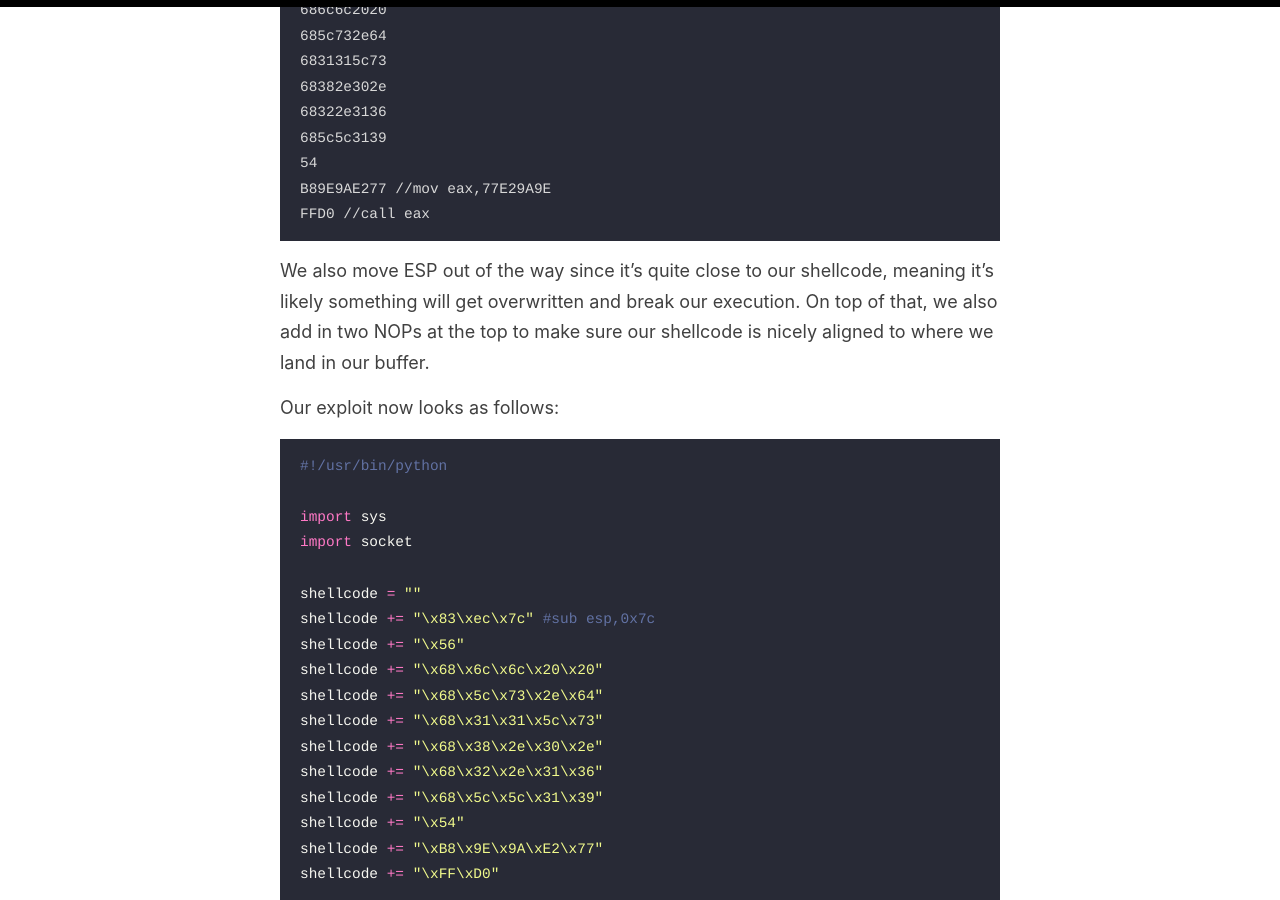
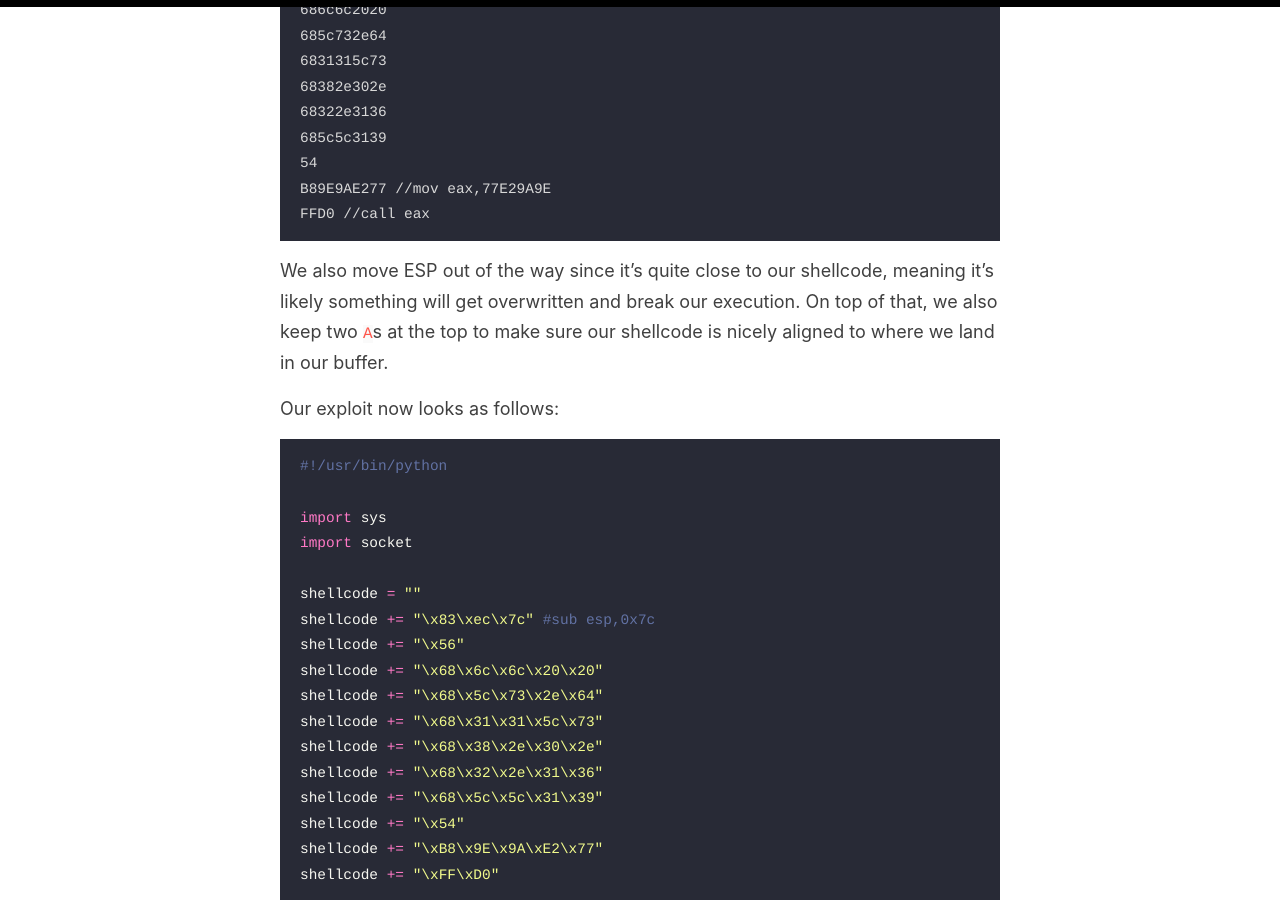
Before and after one commit to br-sn/br-sn.github.io, a Jekyll site: the page built from _posts/2020-07-04-OSCE-Prep-Vulnserver-KSTET-Win32-API.md, in a window 1280 px wide and 900 px high, scrolled down 5645 px. Built offline with Jekyll 4.4.1, drawn with Linux system fonts in a browser that asks for light colours.

Commit message:
Update 2020-07-04-OSCE-Prep-Vulnserver-KSTET-Win32-API.md

````diff
--- a/_posts/2020-07-04-OSCE-Prep-Vulnserver-KSTET-Win32-API.md
+++ b/_posts/2020-07-04-OSCE-Prep-Vulnserver-KSTET-Win32-API.md
@@ -132,7 +132,7 @@ B89E9AE277 //mov eax,77E29A9E
 FFD0 //call eax
 ```
 We also move ESP out of the way since it's quite close to our shellcode, meaning it's likely something will get overwritten and break our execution.
-On top of that, we also add in two NOPs at the top to make sure our shellcode is nicely aligned to where we land in our buffer.
+On top of that, we also keep two `A`s at the top to make sure our shellcode is nicely aligned to where we land in our buffer.
 
 Our exploit now looks as follows:
 ```python
````
